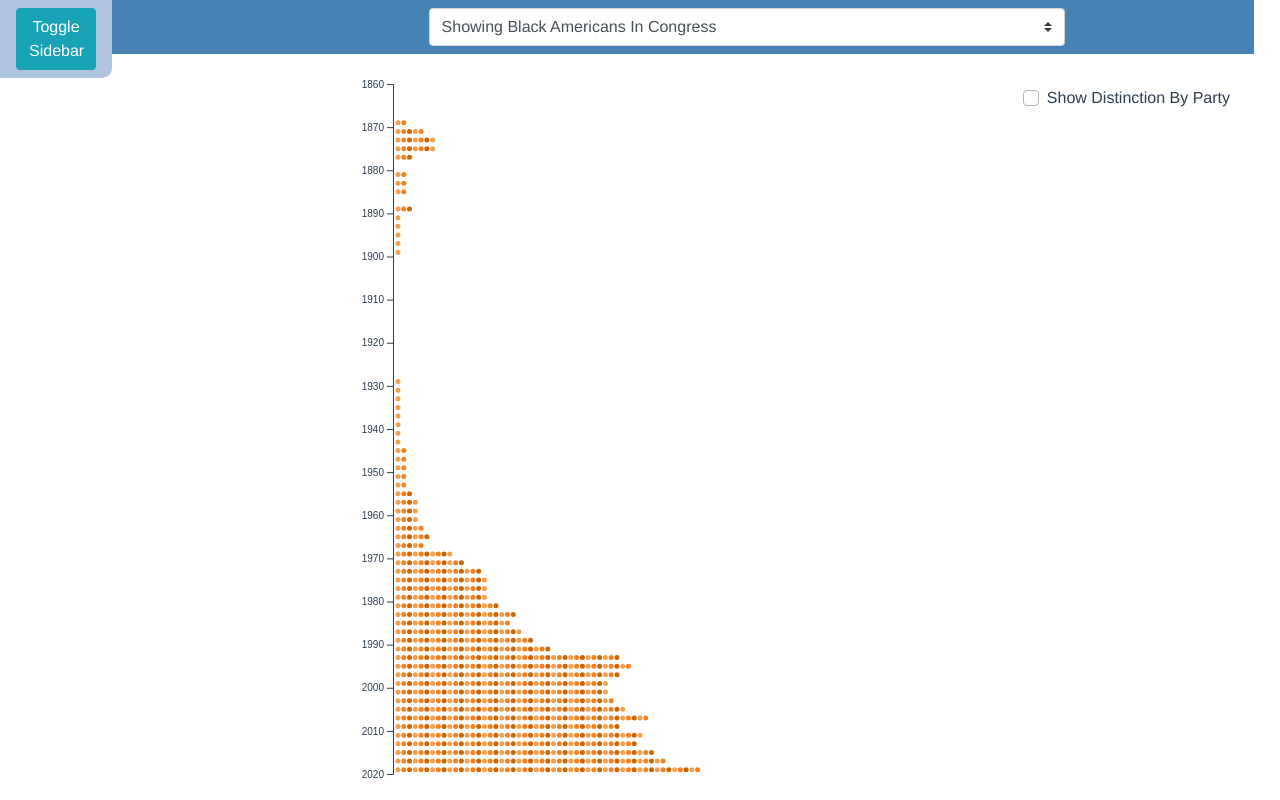
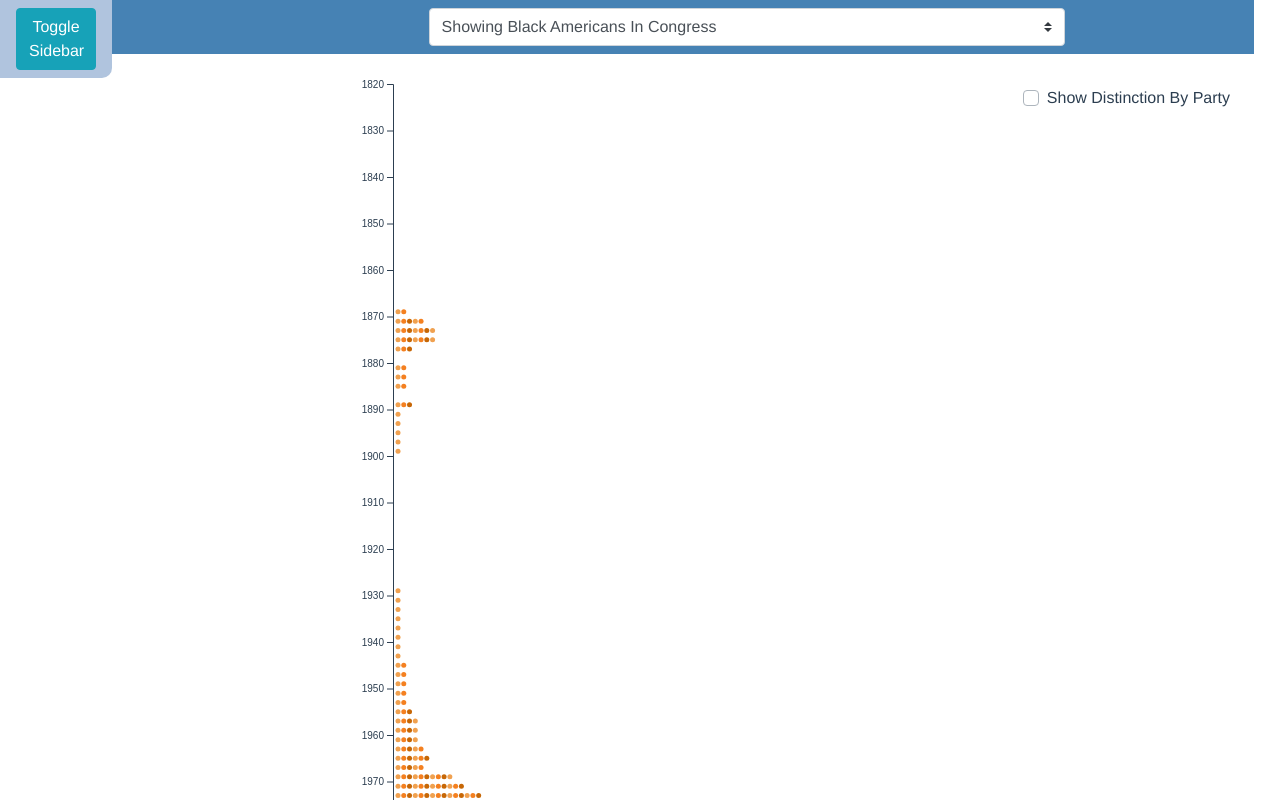
Before and after one commit to ritabc/congress-groups, a Vue app: page /timeline in a window 1280 px wide. Shown: the top 800 px of the page. Built offline with nearby package versions, Linux system fonts and the light colour scheme.

Commit message:
Standardize the timeline scale/axis across all groups to be the same height

```diff
--- a/src/components/timeline.vue
+++ b/src/components/timeline.vue
@@ -57,6 +57,9 @@
 
 <script>
 import d3 from "./../d3Importer";
+
+const MS_PER_YEAR = 1000 * 60 * 60 * 24 * 365.24;
+
 export default {
   name: "timeline",
   data() {
@@ -156,7 +159,7 @@ export default {
       const margin = { top: 30, right: 10, bottom: 30, left: 35 };
       const svgWidth = 650;
       const radius = 3;
-      const svgHeight = this.yearsSpan(dataToUse) * (radius + 2);
+      const svgHeight = this.completeSpan() * (radius + 2);
       const chartWidth = svgWidth - margin.left - margin.right;
       const chartHeight = svgHeight - margin.top - margin.bottom;
       const oranges = ["#f0a150", "#f48020", "#c76706"];
@@ -173,7 +176,7 @@ export default {
       // Setup timeline scale and (y) axis
       let tlScale = d3
         .scaleTime()
-        .domain([this.earliestYear(dataToUse), this.latestYear()])
+        .domain([this.earliestYear(), this.latestYear()])
         .range([margin.top, margin.top + chartHeight]) // what values you want to pop out (y values)
         .nice();
       let tlAxis = d3.axisLeft(tlScale).ticks(15); // Can change to ticks every 5 years by ".ticks(30)"
@@ -319,9 +322,8 @@ export default {
         return row.MinorityGroup === group;
       });
     },
-    earliestYear(groupData) {
-      // groupData will be sorted already
-      return new Date(groupData[0]["SessionBegan"], 0, 0, 0);
+    earliestYear() {
+      return new Date(1821, 0, 0, 0);
     },
     latestYear() {
       return new Date(2019, 0, 0, 0);
@@ -354,11 +356,13 @@ export default {
       }
       return 0;
     },
-    yearsSpan(data) {
-      const MS_PER_YEAR = 1000 * 60 * 60 * 24 * 365.24;
+    yearsSpan() {
       return Math.floor(
-        (this.latestYear() - this.earliestYear(data)) / MS_PER_YEAR
+        (this.latestYear() - this.earliestYear()) / MS_PER_YEAR
       );
+    },
+    completeSpan() {
+      return Math.floor(this.latestYear() - this.earliestYear()) / MS_PER_YEAR;
     },
   },
 };
```
